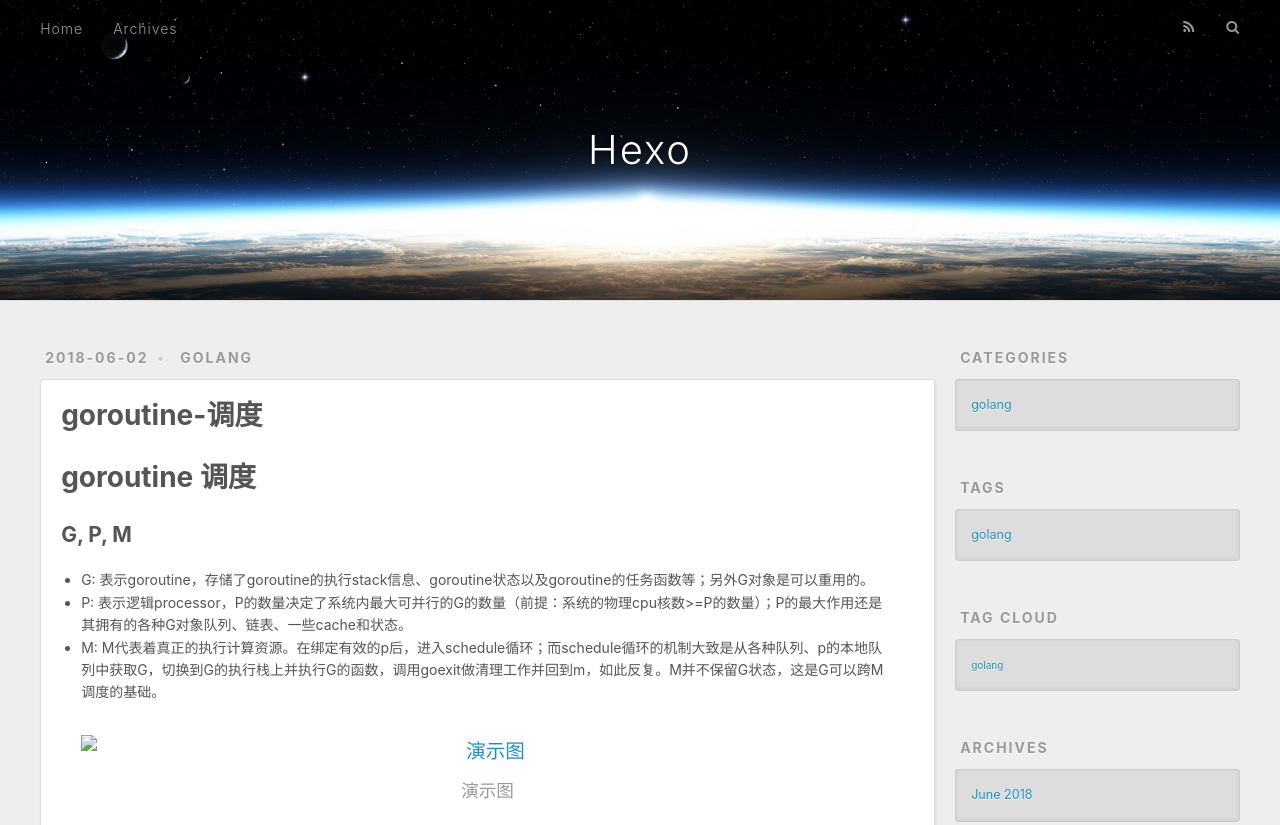
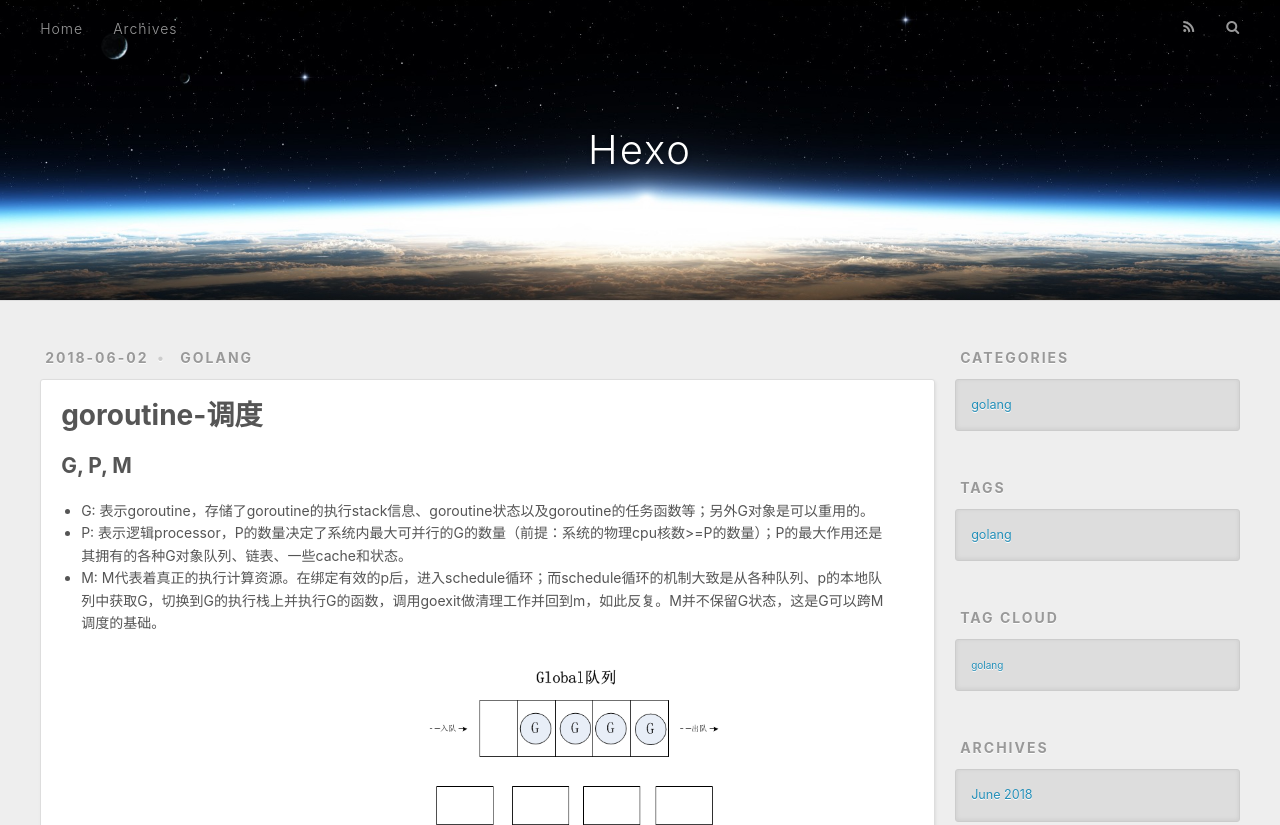
Before and after one commit to flwwsg/flwwsg.github.io, a plain HTML site: page 2018/06/02/goroutine-scheduler/index.html in a window 1280 px wide. Shown: the top 825 px of the page. Drawn offline with nearby package versions, Linux system fonts and the light colour scheme.

Commit message:
Site updated: 2019-04-02 12:49:49

```diff
--- a/2018/06/02/goroutine-scheduler/index.html
+++ b/2018/06/02/goroutine-scheduler/index.html
@@ -7,20 +7,20 @@
 
   <title>goroutine-调度 | Hexo</title>
   <meta name="viewport" content="width=device-width, initial-scale=1, maximum-scale=1">
-  <meta name="description" content="goroutine 调度G, P, M G: 表示goroutine，存储了goroutine的执行stack信息、goroutine状态以及goroutine的任务函数等；另外G对象是可以重用的。 P: 表示逻辑processor，P的数量决定了系统内最大可并行的G的数量（前提：系统的物理cpu核数&amp;gt;=P的数量）；P的最大作用还是其拥有的各种G对象队列、链表、一些cache和状态。 M:">
+  <meta name="description" content="G, P, M G: 表示goroutine，存储了goroutine的执行stack信息、goroutine状态以及goroutine的任务函数等；另外G对象是可以重用的。 P: 表示逻辑processor，P的数量决定了系统内最大可并行的G的数量（前提：系统的物理cpu核数&amp;gt;=P的数量）；P的最大作用还是其拥有的各种G对象队列、链表、一些cache和状态。 M: M代表着真正的执行计算资">
 <meta name="keywords" content="golang">
 <meta property="og:type" content="article">
 <meta property="og:title" content="goroutine-调度">
 <meta property="og:url" content="http://flwwsg.github.io/2018/06/02/goroutine-scheduler/index.html">
 <meta property="og:site_name" content="Hexo">
-<meta property="og:description" content="goroutine 调度G, P, M G: 表示goroutine，存储了goroutine的执行stack信息、goroutine状态以及goroutine的任务函数等；另外G对象是可以重用的。 P: 表示逻辑processor，P的数量决定了系统内最大可并行的G的数量（前提：系统的物理cpu核数&amp;gt;=P的数量）；P的最大作用还是其拥有的各种G对象队列、链表、一些cache和状态。 M:">
+<meta property="og:description" content="G, P, M G: 表示goroutine，存储了goroutine的执行stack信息、goroutine状态以及goroutine的任务函数等；另外G对象是可以重用的。 P: 表示逻辑processor，P的数量决定了系统内最大可并行的G的数量（前提：系统的物理cpu核数&amp;gt;=P的数量）；P的最大作用还是其拥有的各种G对象队列、链表、一些cache和状态。 M: M代表着真正的执行计算资">
 <meta property="og:locale" content="default">
-<meta property="og:image" content="http://flwwsg.github.io/2018/06/02/goroutine-scheduler/goroutine-scheduler-model.png">
-<meta property="og:updated_time" content="2019-04-02T04:35:08.850Z">
+<meta property="og:image" content="http://flwwsg.github.io/images/goroutine-scheduler-model.png">
+<meta property="og:updated_time" content="2019-04-02T04:49:31.406Z">
 <meta name="twitter:card" content="summary">
 <meta name="twitter:title" content="goroutine-调度">
-<meta name="twitter:description" content="goroutine 调度G, P, M G: 表示goroutine，存储了goroutine的执行stack信息、goroutine状态以及goroutine的任务函数等；另外G对象是可以重用的。 P: 表示逻辑processor，P的数量决定了系统内最大可并行的G的数量（前提：系统的物理cpu核数&amp;gt;=P的数量）；P的最大作用还是其拥有的各种G对象队列、链表、一些cache和状态。 M:">
-<meta name="twitter:image" content="http://flwwsg.github.io/2018/06/02/goroutine-scheduler/goroutine-scheduler-model.png">
+<meta name="twitter:description" content="G, P, M G: 表示goroutine，存储了goroutine的执行stack信息、goroutine状态以及goroutine的任务函数等；另外G对象是可以重用的。 P: 表示逻辑processor，P的数量决定了系统内最大可并行的G的数量（前提：系统的物理cpu核数&amp;gt;=P的数量）；P的最大作用还是其拥有的各种G对象队列、链表、一些cache和状态。 M: M代表着真正的执行计算资">
+<meta name="twitter:image" content="http://flwwsg.github.io/images/goroutine-scheduler-model.png">
 
     <link rel="alternate" href="/atom.xml" title="Hexo" type="application/atom+xml">
 
@@ -93,13 +93,13 @@
 
     <div class="article-entry" itemprop="articleBody">
 
-        <h1 id="goroutine-调度"><a href="#goroutine-调度" class="headerlink" title="goroutine 调度"></a>goroutine 调度</h1><h2 id="G-P-M"><a href="#G-P-M" class="headerlink" title="G, P, M"></a>G, P, M</h2><ul>
+        <h2 id="G-P-M"><a href="#G-P-M" class="headerlink" title="G, P, M"></a>G, P, M</h2><ul>
 <li>G: 表示goroutine，存储了goroutine的执行stack信息、goroutine状态以及goroutine的任务函数等；另外G对象是可以重用的。</li>
 <li>P: 表示逻辑processor，P的数量决定了系统内最大可并行的G的数量（前提：系统的物理cpu核数&gt;=P的数量）；P的最大作用还是其拥有的各种G对象队列、链表、一些cache和状态。</li>
 <li>M: M代表着真正的执行计算资源。在绑定有效的p后，进入schedule循环；而schedule循环的机制大致是从各种队列、p的本地队列中获取G，切换到G的执行栈上并执行G的函数，调用goexit做清理工作并回到m，如此反复。M并不保留G状态，这是G可以跨M调度的基础。</li>
 </ul>
 <blockquote>
-<p><img src="goroutine-scheduler-model.png" alt="演示图"></p>
+<p><img src="/images/goroutine-scheduler-model.png" alt></p>
 </blockquote>
 <p>P是一个“逻辑Proccessor”，每个G要想真正运行起来，首先需要被分配一个P（进入到P的local runq中，这里暂忽略global runq那个环节）。对于G来说，P就是运行它的“CPU”，可以说：G的眼里只有P。但从Go scheduler视角来看，真正的“CPU”是M，只有将P和M绑定才能让P的runq中G得以真实运行起来。这样的P与M的关系，就好比Linux操作系统调度层面用户线程(user thread)与核心线程(kernel thread)的对应关系那样(N x M)。</p>
 <p>和操作系统按时间片调度线程不同，Go并没有时间片的概念。如果某个G没有进行system call调用、没有进行I/O操作、没有阻塞在一个channel操作上，那么m是如何让G停下来并调度下一个runnable G的呢？答案是：G是被抢占调度的。</p>
@@ -120,7 +120,7 @@
 
     </div>
     <footer class="article-footer">
-      <a data-url="http://flwwsg.github.io/2018/06/02/goroutine-scheduler/" data-id="cjtzah3nv0000h4x8q96fhi1f" class="article-share-link">Share</a>
+      <a data-url="http://flwwsg.github.io/2018/06/02/goroutine-scheduler/" data-id="cjtzazti2000fcox8mrnceqa4" class="article-share-link">Share</a>
 
 
   <ul class="article-tag-list"><li class="article-tag-list-item"><a class="article-tag-list-link" href="/tags/golang/">golang</a></li></ul>
```
Also changed, not shown: categories/index.html (+1 -1 lines), index.html (+3 -3 lines).
